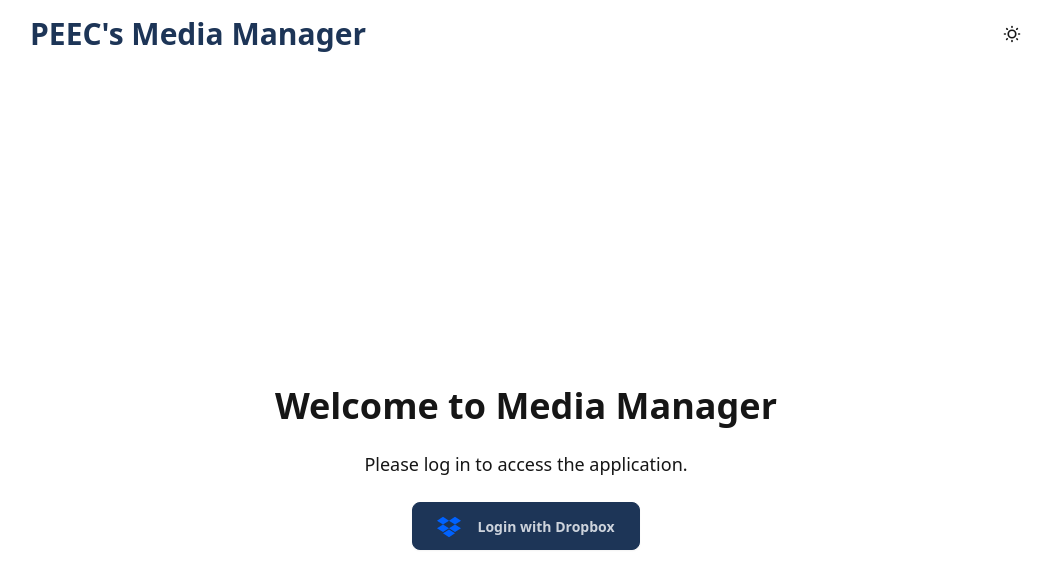
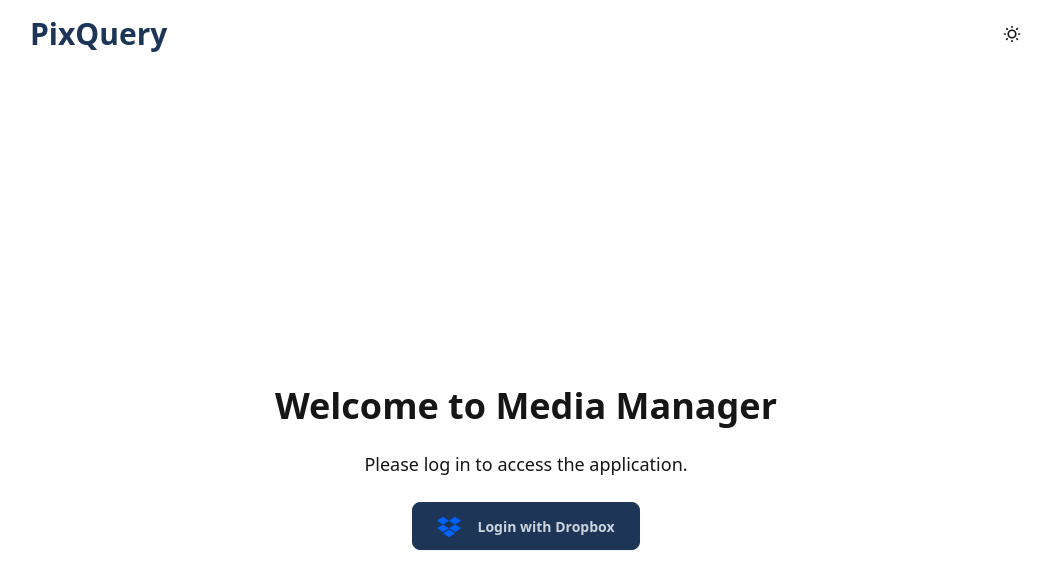
Before and after one commit to 2024-Arizona-Opportunity-Hack/HaRoRa-PajaritoEnvironmenta-FromMediaOverloadtoSeamlessOrganization, a React (Vite) app in the folder frontend/web_app/: page / in a window 1280 px wide. Shown: the top 588 px of the page, without its empty margins (114-1166 px from the left). Built offline with nearby package versions, Linux system fonts and the light colour scheme; no server answers.

Commit message:
renamed to PixQuery from PEEC

```diff
--- a/frontend/web_app/src/components/Navbar.jsx
+++ b/frontend/web_app/src/components/Navbar.jsx
@@ -29,7 +29,7 @@ function Navbar() {
                         to="/"
                         className="text-3xl font-bold text-primary hover:text-primary-focus transition duration-300 ease-in-out "
                     >
-                        PEEC's Media Manager
+                        PixQuery
                     </Link>
 
                     {/* mNavigation Links and Theme Selector */}
```
Also changed, not shown: 2 other files (tests, documents, lock files or other folders).
